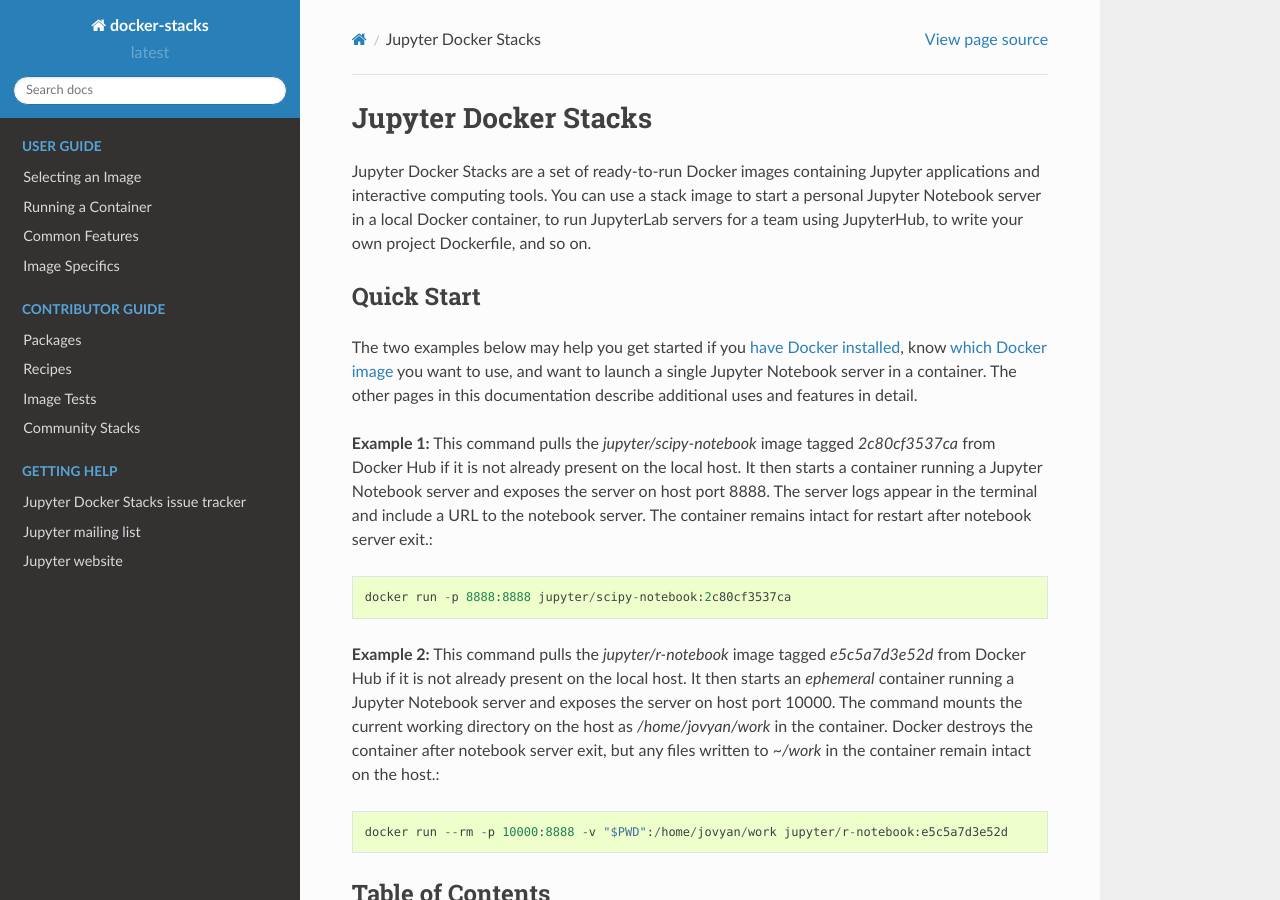
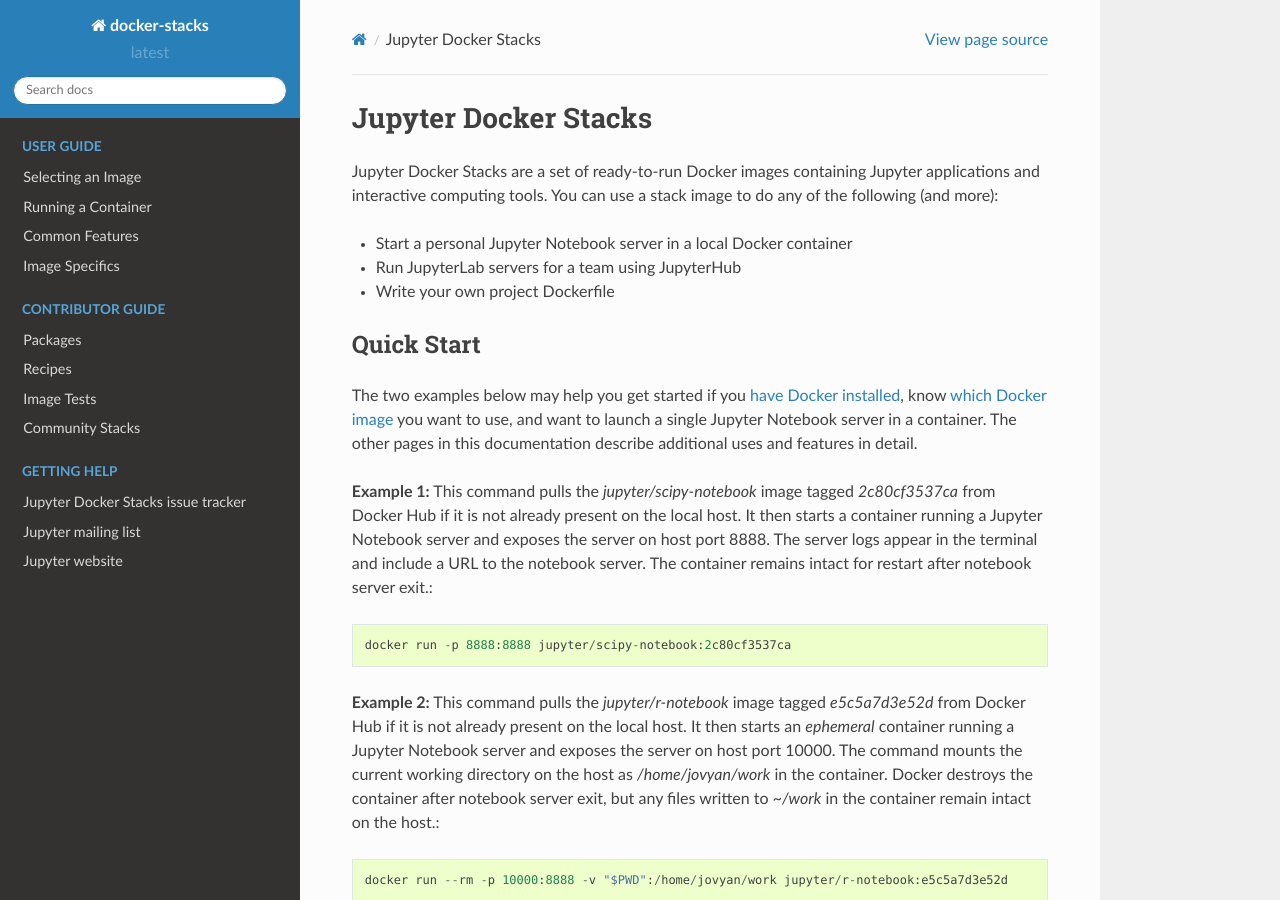
Before and after one commit to jupyter/docker-stacks, a Sphinx documentation site: the page built from docs/index.rst, in a window 1280 px wide and 900 px high. Built offline with Sphinx 7.4.7 and the Read the Docs theme 2.0.0, drawn with Linux system fonts in a browser that asks for light colours.

Commit message:
Address initial review comments

```diff
--- a/docs/index.rst
+++ b/docs/index.rst
@@ -1,7 +1,11 @@
 Jupyter Docker Stacks
 =====================
 
-Jupyter Docker Stacks are a set of ready-to-run Docker images containing Jupyter applications and interactive computing tools. You can use a stack image to start a personal Jupyter Notebook server in a local Docker container, to run JupyterLab servers for a team using JupyterHub, to write your own project Dockerfile, and so on.
+Jupyter Docker Stacks are a set of ready-to-run Docker images containing Jupyter applications and interactive computing tools. You can use a stack image to do any of the following (and more):
+
+* Start a personal Jupyter Notebook server in a local Docker container
+* Run JupyterLab servers for a team using JupyterHub
+* Write your own project Dockerfile
 
 Quick Start
 -----------
```
Also changed, not shown: docs/using/common.md (+0 -6 lines).
